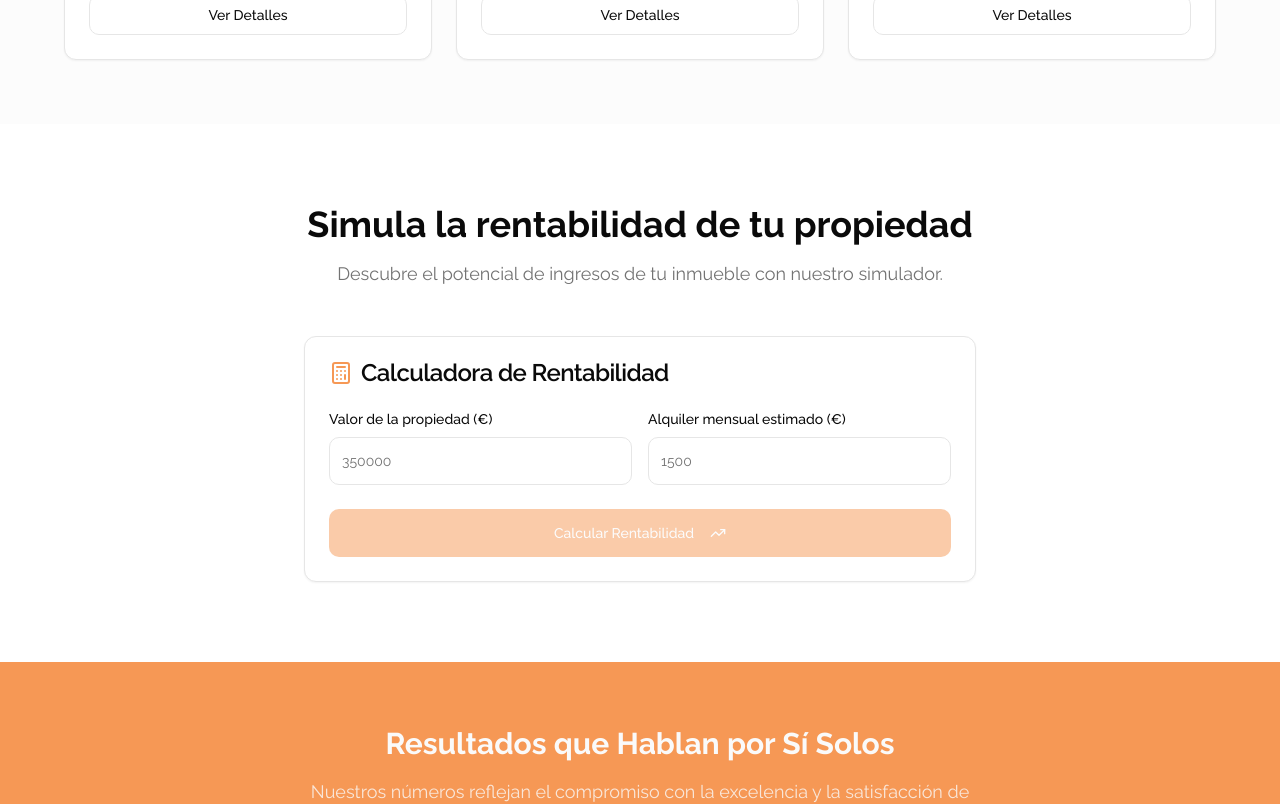
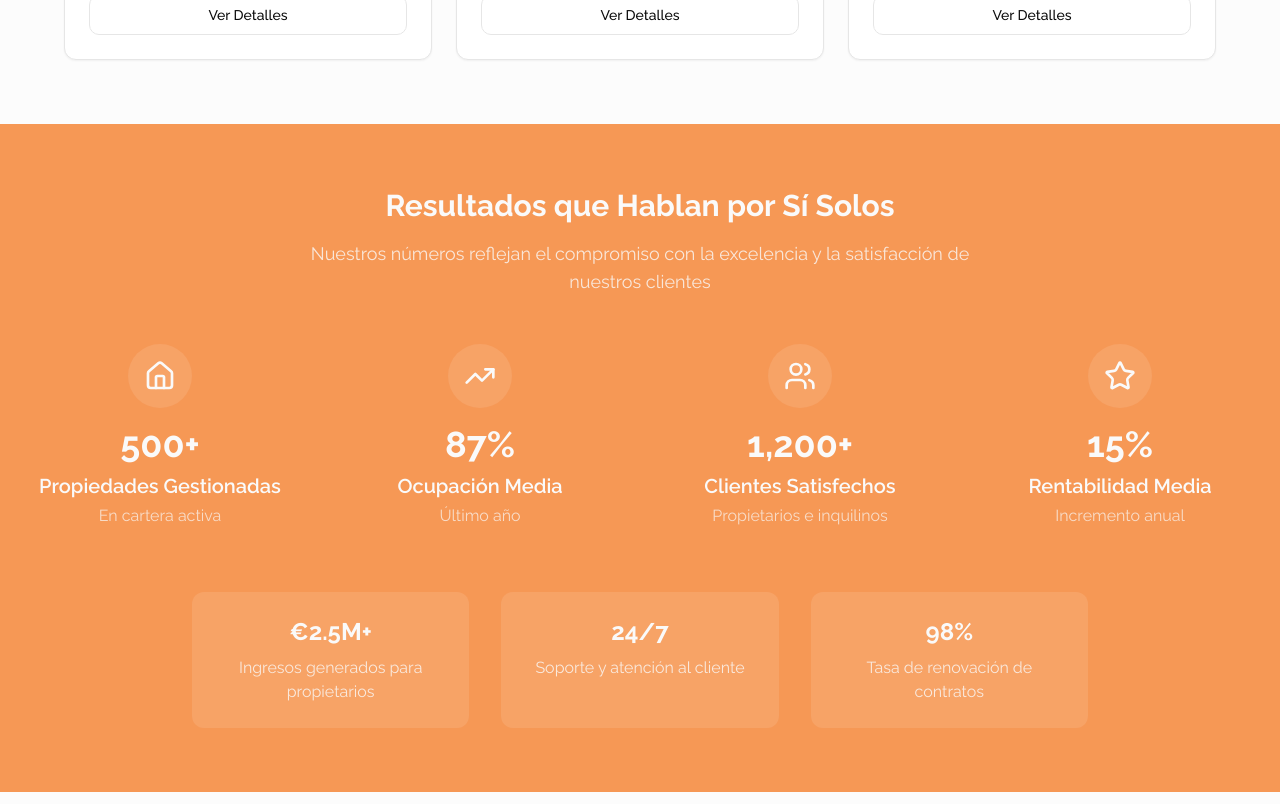
Before and after one commit to LiventyGestion/Liventy-gestion, a React (Vite) app: page / in a window 1280 px wide. Shown: the part 3240-4044 px from the top of the page. Built offline with nearby package versions, Linux system fonts and the light colour scheme.

Commit message:
Remove duplicate sections
Removed the "Rental Simulator" and "Free Guide" sections from the homepage as they were duplicates of the newly created pages.

```diff
--- a/src/pages/Index.tsx
+++ b/src/pages/Index.tsx
@@ -10,8 +10,6 @@ import Testimonials from "@/components/Testimonials";
 import FAQ from "@/components/FAQ";
 import FinalCTA from "@/components/FinalCTA";
 import Chatbot from "@/components/Chatbot";
-import LeadMagnet from "@/components/LeadMagnet";
-import RentalSimulator from "@/components/RentalSimulator";
 import VideoTestimonial from "@/components/VideoTestimonial";
 import SecondaryCTAs from "@/components/SecondaryCTAs";
 
@@ -25,15 +23,9 @@ const Index = () => {
       <SecondaryCTAs />
       <HowItWorks />
       <PropertySlider />
-      <div id="rental-simulator">
-        <RentalSimulator />
-      </div>
       <Stats />
       <VideoTestimonial />
       <Testimonials />
-      <div id="lead-magnet">
-        <LeadMagnet />
-      </div>
       <FAQ />
       <FinalCTA />
       <Footer />
```
